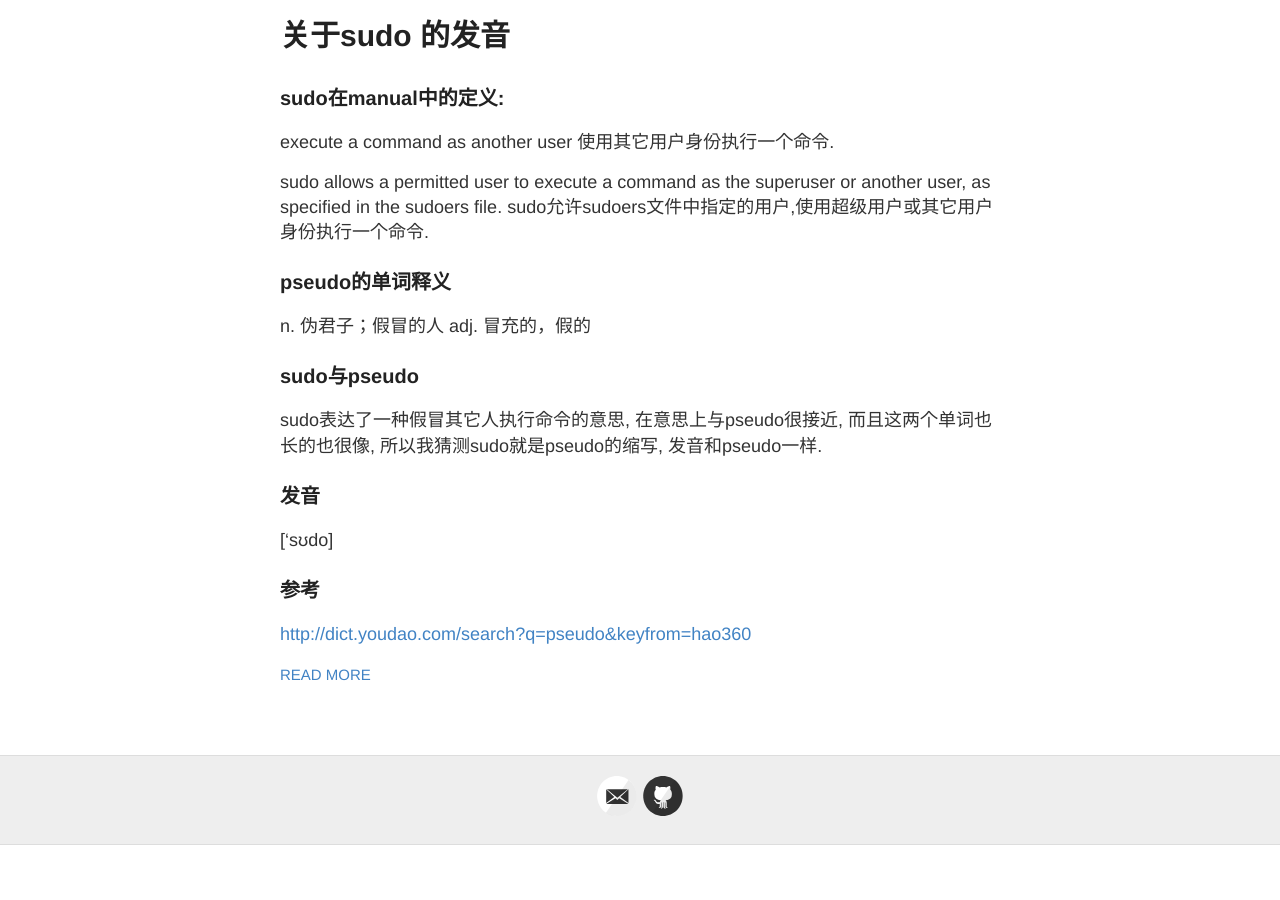
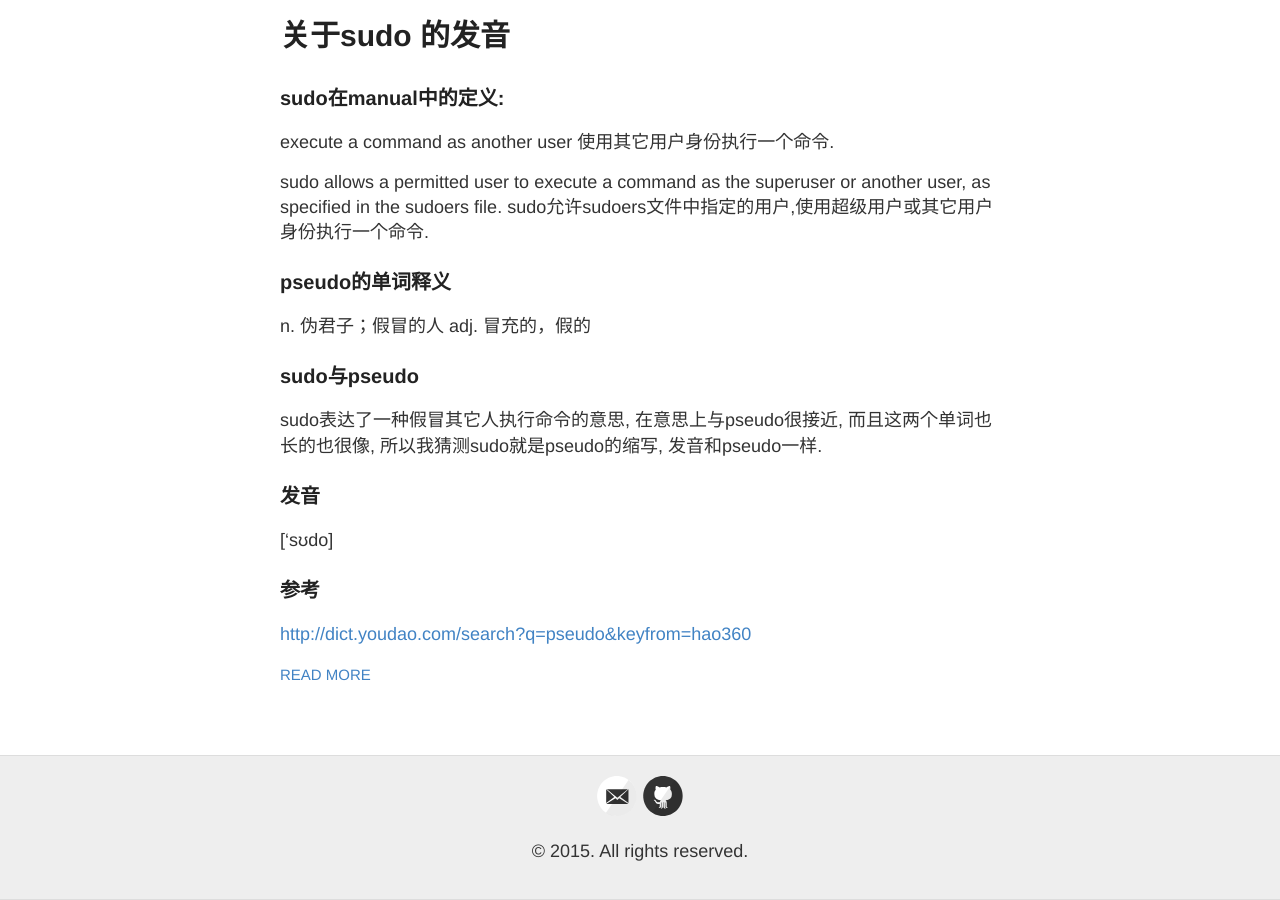
Before and after one commit to luxiaotong/luxiaotong.github.io, a Jekyll site: the page built from index.html, in a window 1280 px wide and 900 px high, scrolled down 3586 px. Built offline with Jekyll 4.4.1, drawn with Linux system fonts in a browser that asks for light colours; Markdown is read by kramdown in place of the engine named in the settings; comment, search, counter and statistics services are not loaded; before the commit the page ends 4431 px from its top, so only the background shows below that.

Commit message:
Add Disqus to comment

```diff
--- a/_config.yml
+++ b/_config.yml
@@ -20,7 +20,7 @@
 
 # Enter your Disqus shortname (not your username) to enable commenting on posts
 # You can find your shortname on the Settings page of your Disqus account
-disqus:
+disqus: luxiaotong
 
 # Enter your Google Analytics web tracking code (e.g. UA-2110908-2) to activate tracking
 google_analytics: UA-62463243-1
--- a/_layouts/default.html
+++ b/_layouts/default.html
@@ -35,12 +35,15 @@
 
     <div id="main" role="main" class="container">
       {{ content }}
+      {% include disqus.html %}
     </div>
+
 
     <div class="wrapper-footer">
       <div class="container">
         <footer class="footer">
-          {% include svg-icons.html %}
+            {% include svg-icons.html %}
+            <p> &copy; {{ site.time | date: '%Y' }}. All rights reserved.  </p>
         </footer>
       </div>
     </div>
```
Also changed, not shown: _includes/disqus.html (line endings or trailing spaces), 5 other files.
